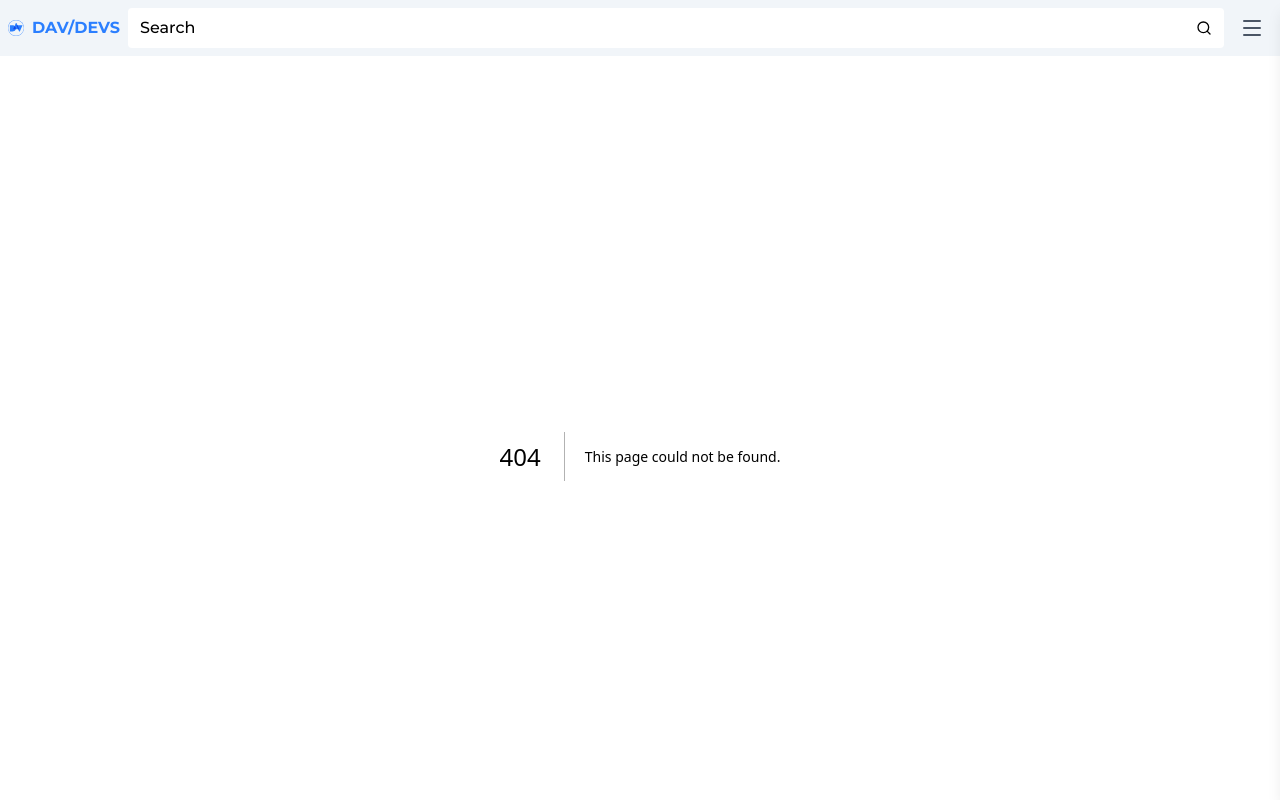
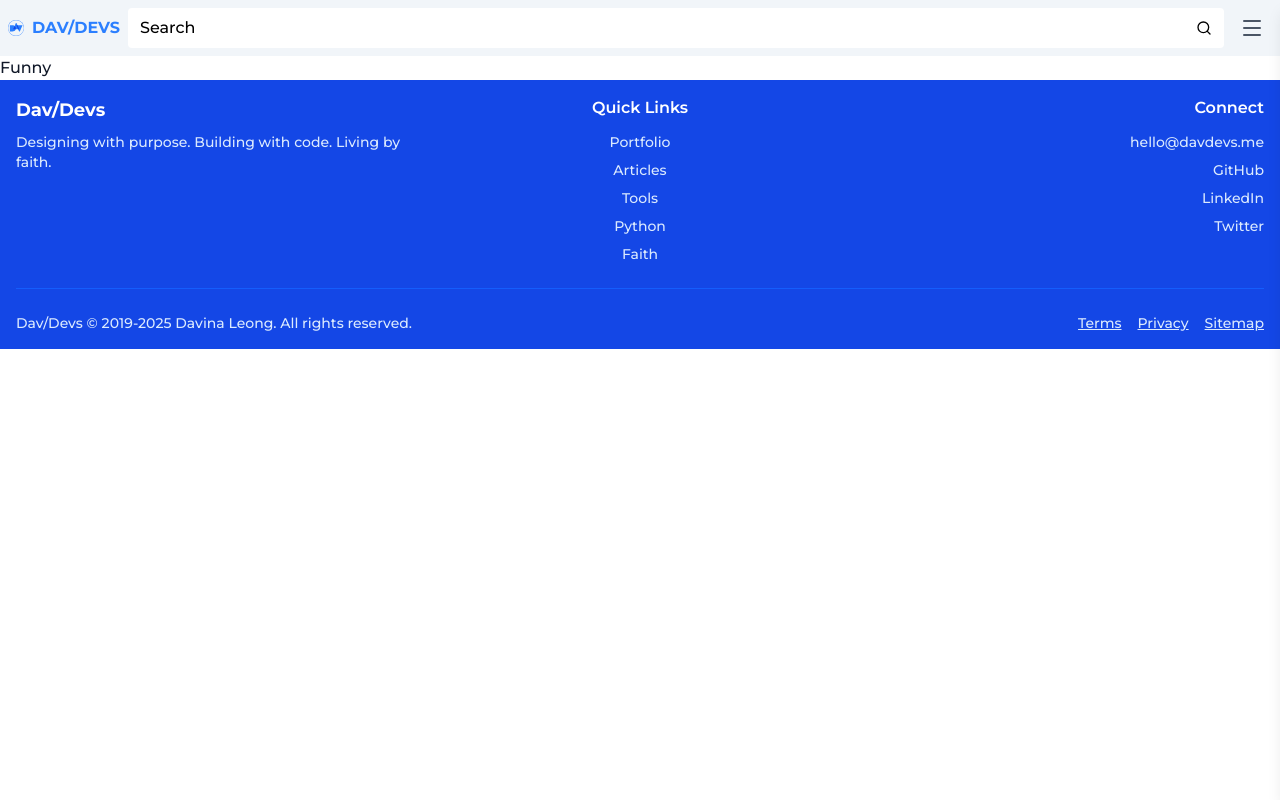
Before and after one commit to davinaleong/proj-davdevs-2025, a Next.js app: page /funny in a window 1280 px wide. Before the commit this address had no page. Shown: the top 800 px of the page. Built offline with nearby package versions, Linux system fonts and the light colour scheme.

Commit message:
Minor amendments to the JokeHomeSection component

```diff
--- /dev/null
+++ b/app/funny/page.tsx
@@ -0,0 +1,7 @@
+export default function Funny() {
+    return (
+        <div>
+            Funny
+        </div>
+    )
+}
--- a/app/sections/JokeHomeSection.tsx
+++ b/app/sections/JokeHomeSection.tsx
@@ -59,7 +59,7 @@ export default function JokeHomeSection() {
 
   return (
     <HomeSection
-      title="Something Funny"
+      title="Something Original and Funny"
       variant="primary"
       anchorProps={{
         href: "/funny",
```
